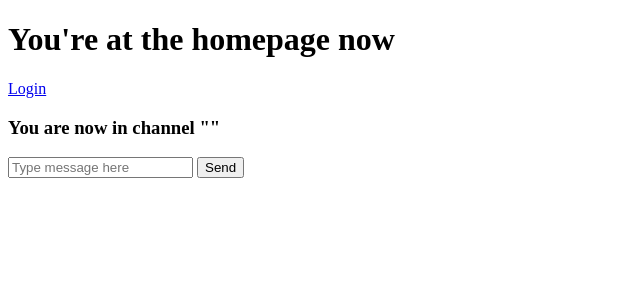
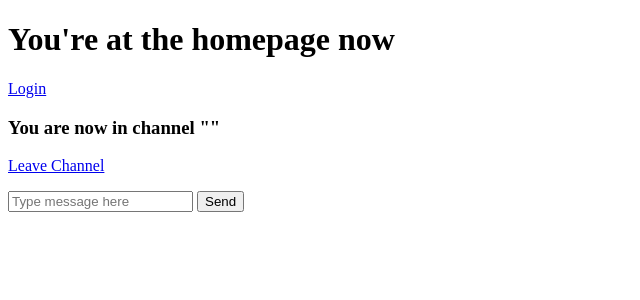
Before and after one commit to lincredibleJC/-CS50W-2020-Project-2, a Flask app: template templates/channel.html in a window 1280 px wide. Shown: the top 300 px of the page, without its empty margins (0-640 px from the left). Run offline with Flask 2, Linux system fonts and the light colour scheme; the template is opened without the code that fills it, so the values that code supplies are empty; some libraries are stand-ins or nearby versions.

Commit message:
use socket io rooms for join and leave event notifications

```diff
--- a/application.py
+++ b/application.py
@@ -108,7 +108,18 @@
 							 "timestamp": timestamp},
 							 room=channel_name)
 
-@socketio.on("join channel")
-def join_channel():
-	username = session.get("username")
-	emit("announce join", {"username": username}, broadcast=True)
+@socketio.on('join')
+def on_join():
+    room = session.get("channel_name")
+    join_room(room)
+
+    username = session.get("username")
+    emit("announce join", {"username": username}, room=room)
+
+@socketio.on('leave')
+def on_leave():
+    room = session.get("channel_name")
+    leave_room(room)
+    print(room)
+    username = session.get("username")
+    emit("announce leave", {"username": username}, room=room)
--- a/static/channel.js
+++ b/static/channel.js
@@ -6,13 +6,17 @@
   // When connected, configure buttons
   socket.on('connect', () => {
 
-    socket.emit("join channel");
+    socket.emit("join");
 
     document.querySelector('#send-button').addEventListener("click", () => {
       let message = document.getElementById("message").value;
       var date = new Date();
       var localeTimeString = date.toLocaleTimeString();
       socket.emit("send message", message,  localeTimeString);
+    });
+
+    document.querySelector("#leave-button").addEventListener("click", () => {
+      socket.emit("leave")
     });
 
   });
@@ -27,7 +31,14 @@
   // When a new message is announced, add to message list
   socket.on('announce join', data => {
       const li = document.createElement('li');
-      li.innerHTML = `${data.username} has joined.`;
+      li.innerHTML = `${data.username} has entered the room.`;
+      document.querySelector('#message_list').append(li);
+  });
+
+  // When a new message is announced, add to message list
+  socket.on('announce leave', data => {
+      const li = document.createElement('li');
+      li.innerHTML = `${data.username} has left the room.`;
       document.querySelector('#message_list').append(li);
   });
 
--- a/templates/channel.html
+++ b/templates/channel.html
@@ -12,6 +12,7 @@
 {% block content %}
 	<div>
 		<h3>You are now in channel "{{ channel_data.name }}"</h3>
+		<a href="/" id="leave-button">Leave Channel</a>
     <ul id="message_list" class="message_list">
       {% for message in channel_data.messages %}
         <li>{{ message.username }}, {{ message.message }}, {{ message.timestamp }}</li>
```
